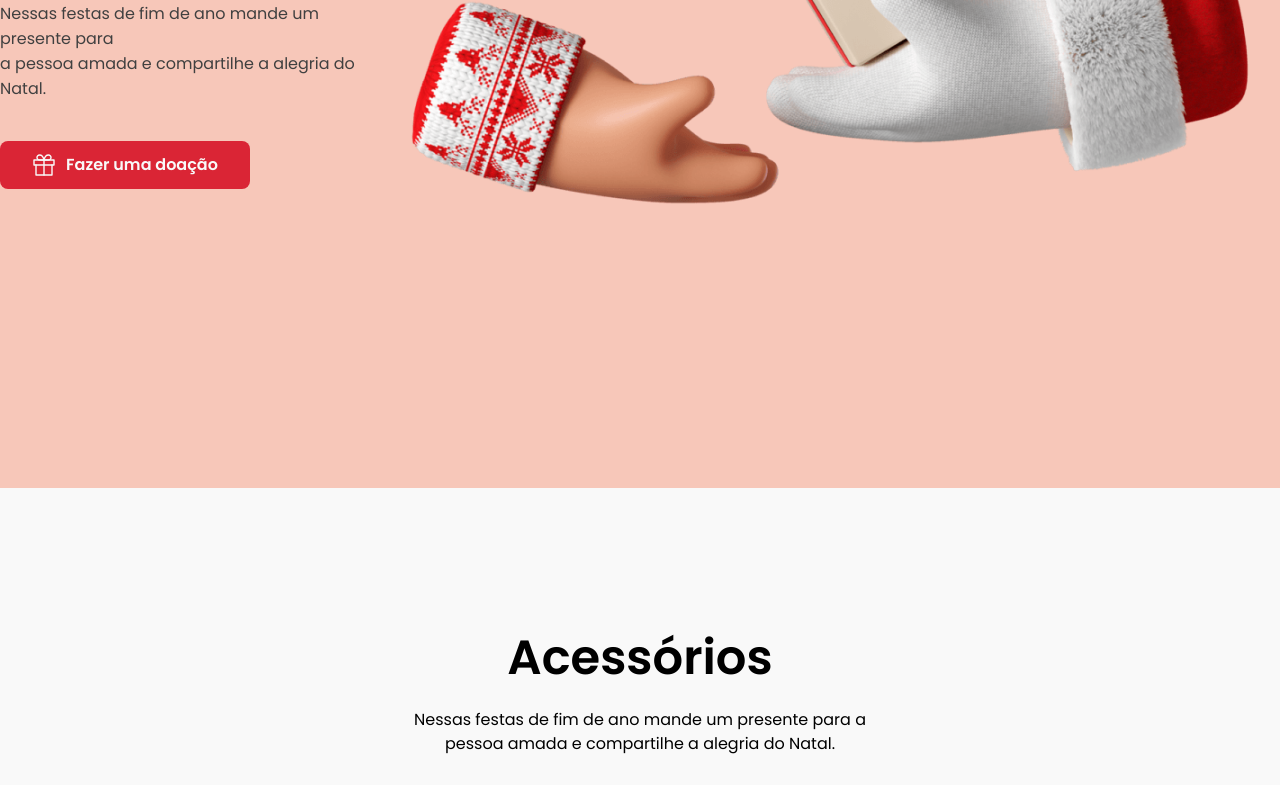
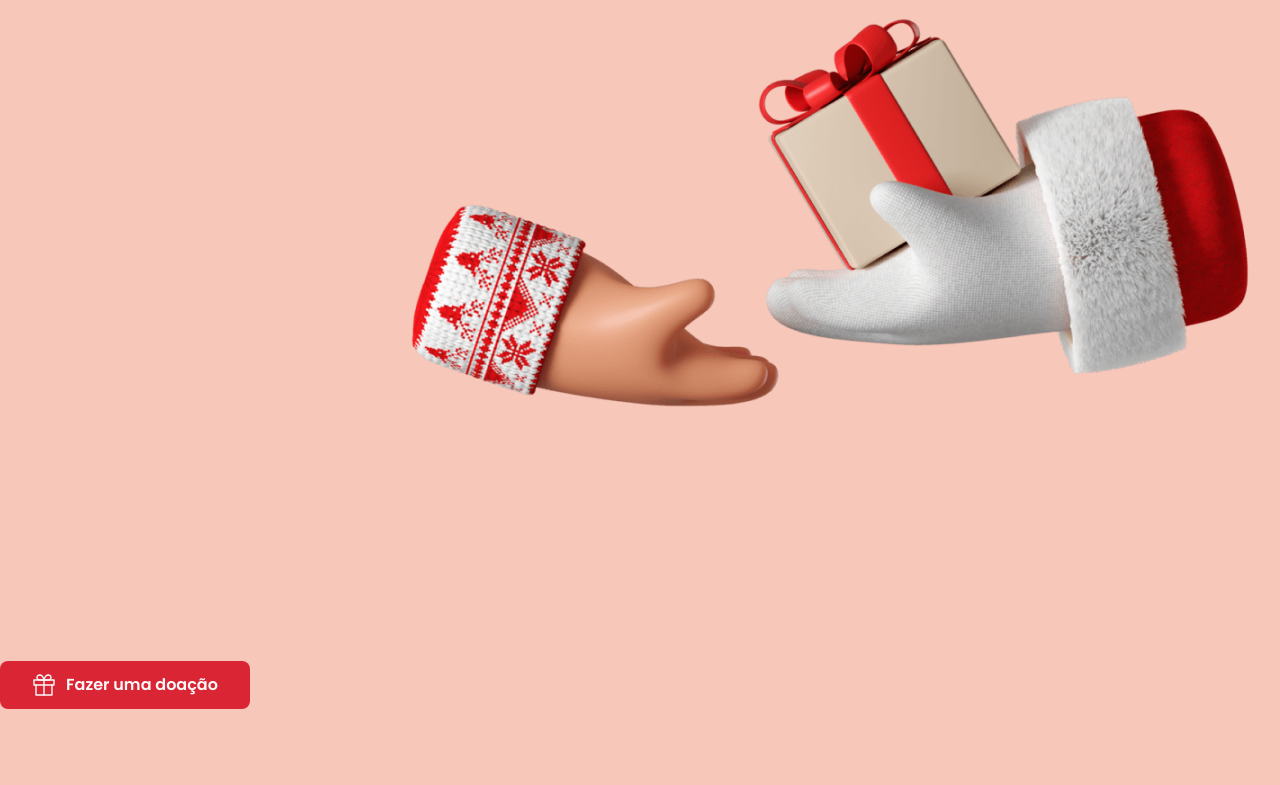
Before and after one commit to Manotzy/Feliz-Natal, a plain HTML site: page index.html in a window 1280 px wide. Shown: the part 427-1212 px from the top of the page. Drawn offline with nearby package versions, Linux system fonts and the light colour scheme.

Commit message:
fix height

```diff
--- a/assets/css/style.css
+++ b/assets/css/style.css
@@ -160,7 +160,7 @@ li {
 
 .hero-item > p {
   color: #404040;
-  padding: 24px 0 40px 0;
+  height: 100vh;
 }
 
 .hero-img {
```
